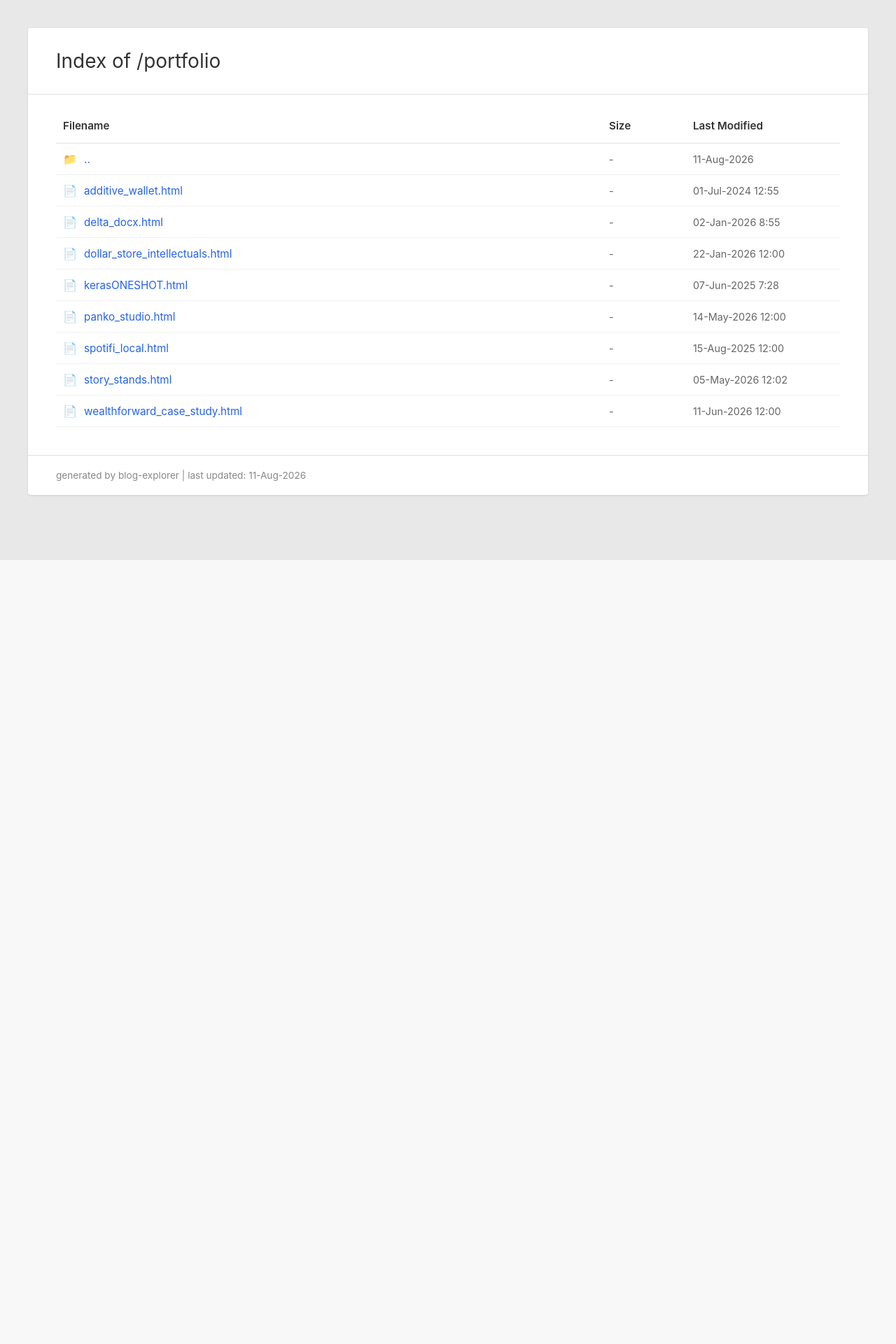
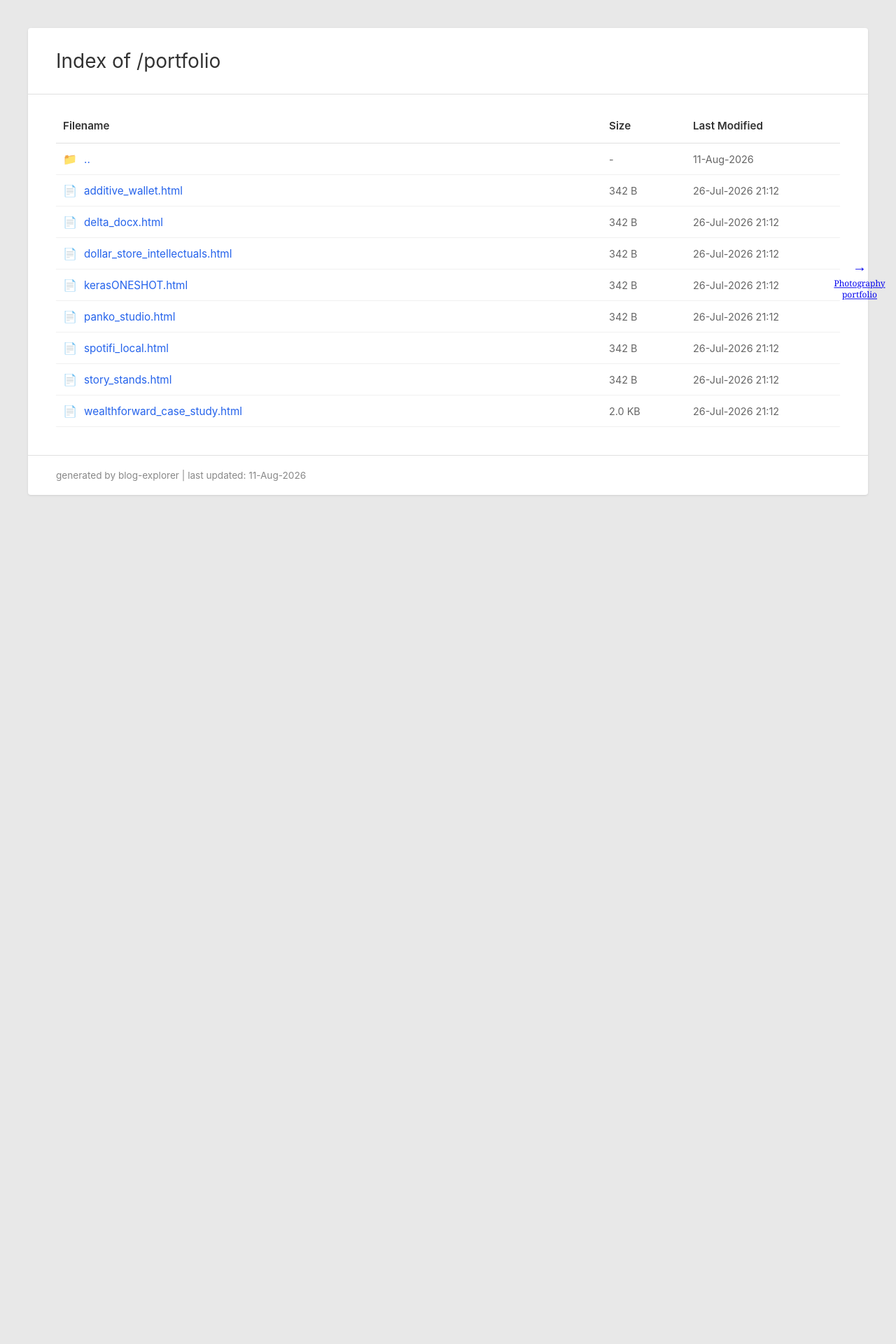
Before and after one commit to Itisaj1/ahania.net, a PHP site: page /portfolio/index.html in a window 1280 px wide. Shown: the top 1920 px of the page at 70% size. Before the commit the page ends 800 px from the top, so only its background shows below. Run offline with PHP 8.4, Linux system fonts and the light colour scheme.

Commit message:
Add photography gallery slide panel and auto-generated portfolio index.
Unify site data generation for blog, portfolio, and images, and improve landing page photo sizing with click-through to the gallery.

Co-authored-by: Cursor <cursoragent@cursor.com>

```diff
--- /dev/null
+++ b/gallery.css
@@ -0,0 +1,123 @@
+.page-viewport {
+    overflow: hidden;
+    width: 100%;
+}
+
+.page-track {
+    display: flex;
+    width: 200%;
+    transition: transform 0.35s ease;
+}
+
+.page-track.show-gallery {
+    transform: translateX(-50%);
+}
+
+.page-panel {
+    width: 50%;
+    flex-shrink: 0;
+}
+
+.gallery-panel {
+    min-height: 100vh;
+    background-color: #f5f5f0;
+    overflow-y: auto;
+    padding: 24px 20px 40px;
+}
+
+.gallery-panel-header {
+    max-width: 900px;
+    margin: 0 auto 24px;
+    display: flex;
+    align-items: center;
+    gap: 16px;
+}
+
+.gallery-panel-header h1 {
+    font-size: 1.5rem;
+    font-weight: normal;
+    font-style: italic;
+    font-family: 'Times New Roman', Times, serif;
+    color: #000;
+}
+
+.gallery-back,
+.gallery-open {
+    background: none;
+    border: none;
+    padding: 0;
+    cursor: pointer;
+    color: #0000EE;
+    font-family: Georgia, 'Times New Roman', serif;
+    text-decoration: underline;
+}
+
+.gallery-back:visited,
+.gallery-open:visited {
+    color: #551A8B;
+}
+
+.gallery-back:hover,
+.gallery-open:hover {
+    color: #EE0000;
+}
+
+.gallery-open {
+    position: fixed;
+    right: 16px;
+    top: 50%;
+    transform: translateY(-50%);
+    z-index: 10;
+    display: flex;
+    flex-direction: column;
+    align-items: center;
+    gap: 6px;
+    text-decoration: none;
+    font-size: 0.85rem;
+    line-height: 1.3;
+    max-width: 72px;
+    text-align: center;
+}
+
+.gallery-open .arrow {
+    font-size: 1.25rem;
+    line-height: 1;
+    text-decoration: none;
+}
+
+.gallery-open .label {
+    font-size: 0.75rem;
+    text-decoration: underline;
+}
+
+.gallery {
+    max-width: 900px;
+    margin: 0 auto;
+    display: flex;
+    flex-direction: column;
+    gap: 16px;
+}
+
+.gallery img {
+    width: 100%;
+    height: auto;
+    display: block;
+    border: 1px solid #ddd;
+    background-color: #fff;
+}
+
+body.gallery-open .gallery-open {
+    display: none;
+}
+
+@media (max-width: 768px) {
+    .gallery-open {
+        right: 10px;
+        max-width: 56px;
+        font-size: 0.75rem;
+    }
+
+    .gallery-panel-header h1 {
+        font-size: 1.25rem;
+    }
+}
--- /dev/null
+++ b/gallery.js
@@ -0,0 +1,96 @@
+(function () {
+    function openGallery(track) {
+        track.classList.add('show-gallery');
+        document.body.classList.add('gallery-open');
+        if (window.history && window.history.replaceState) {
+            window.history.replaceState(null, '', '#photography');
+        }
+    }
+
+    function closeGallery(track) {
+        track.classList.remove('show-gallery');
+        document.body.classList.remove('gallery-open');
+        if (window.history && window.history.replaceState) {
+            const basePath = window.location.pathname + window.location.search;
+            window.history.replaceState(null, '', basePath);
+        }
+    }
+
+    function initPageSlider() {
+        const track = document.getElementById('page-track');
+        if (!track) {
+            return;
+        }
+
+        document.querySelectorAll('[data-open-gallery]').forEach((button) => {
+            button.addEventListener('click', (event) => {
+                event.preventDefault();
+                openGallery(track);
+            });
+        });
+
+        document.querySelectorAll('[data-close-gallery]').forEach((button) => {
+            button.addEventListener('click', (event) => {
+                event.preventDefault();
+                closeGallery(track);
+            });
+        });
+
+        if (window.location.hash === '#photography') {
+            openGallery(track);
+        }
+    }
+
+    async function loadGallery(manifestPath) {
+        const gallery = document.getElementById('gallery');
+        if (!gallery) {
+            return [];
+        }
+
+        try {
+            const response = await fetch(manifestPath);
+            if (!response.ok) {
+                throw new Error('Failed to load image manifest');
+            }
+
+            const images = await response.json();
+            gallery.innerHTML = images.map((image) => (
+                `<img src="${image.path}" alt="photo taken by yours truly" loading="lazy">`
+            )).join('');
+
+            return images;
+        } catch (error) {
+            gallery.innerHTML = '<p>Could not load photography gallery.</p>';
+            return [];
+        }
+    }
+
+    function pickRandomImage(images) {
+        if (!images.length) {
+            return null;
+        }
+
+        const randomIndex = Math.floor(Math.random() * images.length);
+        return images[randomIndex];
+    }
+
+    function initRandomImage(manifestPath, imageId) {
+        const imageElement = document.getElementById(imageId);
+        if (!imageElement) {
+            return;
+        }
+
+        loadGallery(manifestPath).then((images) => {
+            const randomImage = pickRandomImage(images);
+            if (randomImage) {
+                imageElement.src = randomImage.path;
+            }
+        });
+    }
+
+    window.Gallery = {
+        initPageSlider,
+        loadGallery,
+        initRandomImage,
+    };
+})();
--- a/package.json
+++ b/package.json
@@ -2,6 +2,6 @@
   "name": "ahania.net",
   "private": true,
   "scripts": {
-    "generate:blog": "python3 scripts/generate-blog-posts.py"
+    "generate": "python3 scripts/generate-site-data.py"
   }
 }
--- a/portfolio/index.html
+++ b/portfolio/index.html
@@ -4,6 +4,7 @@
     <meta charset="UTF-8">
     <meta name="viewport" content="width=device-width, initial-scale=1.0">
     <title>Portfolio - Austin Hania</title>
+    <link rel="stylesheet" href="../gallery.css">
     <style>
         * {
             margin: 0;
@@ -14,6 +15,9 @@
         body {
             font-family: -apple-system, BlinkMacSystemFont, 'Segoe UI', Roboto, Oxygen, Ubuntu, Cantarell, sans-serif;
             background-color: #e8e8e8;
+        }
+
+        .portfolio-panel {
             padding: 40px 20px;
         }
 
@@ -115,10 +119,17 @@
             .footer {
                 padding: 15px 20px;
             }
+
+            .portfolio-panel {
+                padding: 20px 12px;
+            }
         }
     </style>
 </head>
 <body>
+    <div class="page-viewport">
+        <div class="page-track" id="page-track">
+            <section class="page-panel portfolio-panel">
                 <div class="container">
                     <h1>Index of /portfolio</h1>
 
@@ -138,31 +149,32 @@
                             <div class="file-date" id="current-date"></div>
                         </div>
 
-            <div id="file-listing">
-                <!-- Files will be inserted here by JavaScript -->
-            </div>
+                        <div id="file-listing"></div>
                     </div>
 
                     <div class="footer">
                         generated by blog-explorer | last updated: <span id="footer-date"></span>
                     </div>
                 </div>
+            </section>
 
+            <section class="page-panel gallery-panel">
+                <div class="gallery-panel-header">
+                    <button class="gallery-back" type="button" data-close-gallery>← back</button>
+                    <h1>Photography portfolio</h1>
+                </div>
+                <div class="gallery" id="gallery"></div>
+            </section>
+        </div>
+    </div>
+
+    <button class="gallery-open" type="button" data-open-gallery>
+        <span class="arrow">→</span>
+        <span class="label">Photography portfolio</span>
+    </button>
+
+    <script src="../gallery.js"></script>
     <script>
-        // Manual list of blog posts
-        // Update this array whenever you add a new blog post
-        const blogPosts = [
-            { filename: 'story_stands.html', date: '05-May-2026 12:02' },
-            { filename: 'delta_docx.html', date: '02-Jan-2026 8:55' },
-            { filename: 'additive_wallet.html', date: '01-Jul-2024 12:55' },
-            { filename: 'kerasONESHOT.html', date: '07-Jun-2025 7:28' },
-            { filename: 'panko_studio.html', date: '14-May-2026 12:00' },
-            { filename: 'spotifi_local.html', date: '15-Aug-2025 12:00' },
-            { filename: 'dollar_store_intellectuals.html', date: '22-Jan-2026 12:00' },
-            { filename: 'wealthforward_case_study.html', date: '11-Jun-2026 12:00' }
-            // Add more posts here as you create them
-        ];
-
         function formatDate() {
             const now = new Date();
             const day = String(now.getDate()).padStart(2, '0');
@@ -172,34 +184,55 @@
             return `${day}-${month}-${year}`;
         }
 
-        function renderBlogPosts() {
+        function renderPortfolioItems(items) {
             const container = document.getElementById('file-listing');
+            container.innerHTML = '';
 
-            // Sort posts alphabetically
-            blogPosts.sort((a, b) => a.filename.localeCompare(b.filename));
-
-            blogPosts.forEach(post => {
+            items.forEach(item => {
                 const row = document.createElement('div');
                 row.className = 'file-row';
                 row.innerHTML = `
                     <div class="file-name">
                         <span class="file-icon">📄</span>
-                        <a href="${post.filename}">${post.filename}</a>
+                        <a href="${item.filename}">${item.filename}</a>
                     </div>
-                    <div class="file-size">-</div>
-                    <div class="file-date">${post.date}</div>
+                    <div class="file-size">${item.size}</div>
+                    <div class="file-date">${item.date}</div>
                 `;
                 container.appendChild(row);
             });
         }
 
-        // Set dates
+        async function loadPortfolioItems() {
+            const container = document.getElementById('file-listing');
+
+            try {
+                const response = await fetch('items.json');
+                if (!response.ok) {
+                    throw new Error('Failed to load items.json');
+                }
+
+                const items = await response.json();
+                items.sort((a, b) => a.filename.localeCompare(b.filename));
+                renderPortfolioItems(items);
+            } catch (error) {
+                container.innerHTML = `
+                    <div class="file-row">
+                        <div class="file-name">Could not load portfolio items.</div>
+                        <div class="file-size">-</div>
+                        <div class="file-date">-</div>
+                    </div>
+                `;
+            }
+        }
+
         const currentDate = formatDate();
         document.getElementById('current-date').textContent = currentDate;
         document.getElementById('footer-date').textContent = currentDate;
 
-        // Render the blog posts
-        renderBlogPosts();
+        Gallery.initPageSlider();
+        Gallery.loadGallery('../images/manifest.json');
+        loadPortfolioItems();
     </script>
 </body>
 </html>
--- /dev/null
+++ b/portfolio/items.json
@@ -0,0 +1,42 @@
+[
+  {
+    "filename": "additive_wallet.html",
+    "date": "26-Jul-2026 21:12",
+    "size": "342 B"
+  },
+  {
+    "filename": "delta_docx.html",
+    "date": "26-Jul-2026 21:12",
+    "size": "342 B"
+  },
+  {
+    "filename": "dollar_store_intellectuals.html",
+    "date": "26-Jul-2026 21:12",
+    "size": "342 B"
+  },
+  {
+    "filename": "kerasONESHOT.html",
+    "date": "26-Jul-2026 21:12",
+    "size": "342 B"
+  },
+  {
+    "filename": "panko_studio.html",
+    "date": "26-Jul-2026 21:12",
+    "size": "342 B"
+  },
+  {
+    "filename": "spotifi_local.html",
+    "date": "26-Jul-2026 21:12",
+    "size": "342 B"
+  },
+  {
+    "filename": "story_stands.html",
+    "date": "26-Jul-2026 21:12",
+    "size": "342 B"
+  },
+  {
+    "filename": "wealthforward_case_study.html",
+    "date": "26-Jul-2026 21:12",
+    "size": "2.0 KB"
+  }
+]
```
Also changed, not shown: index.html (+20 -37 lines), style.css (+45 -10 lines), images/manifest.json (added), netlify.toml, 2 other files. Lines whose indentation alone changed are shown as unchanged.
